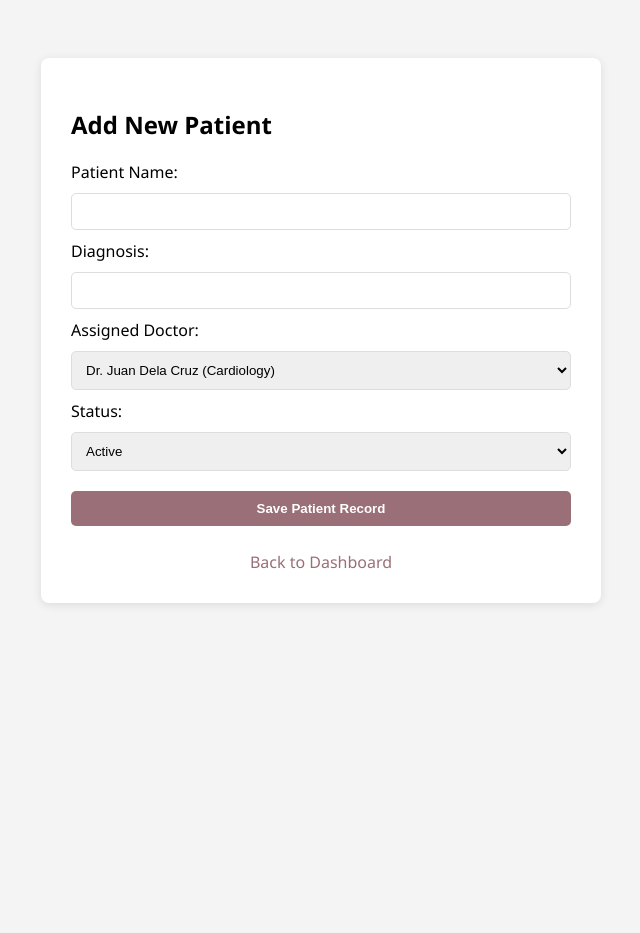
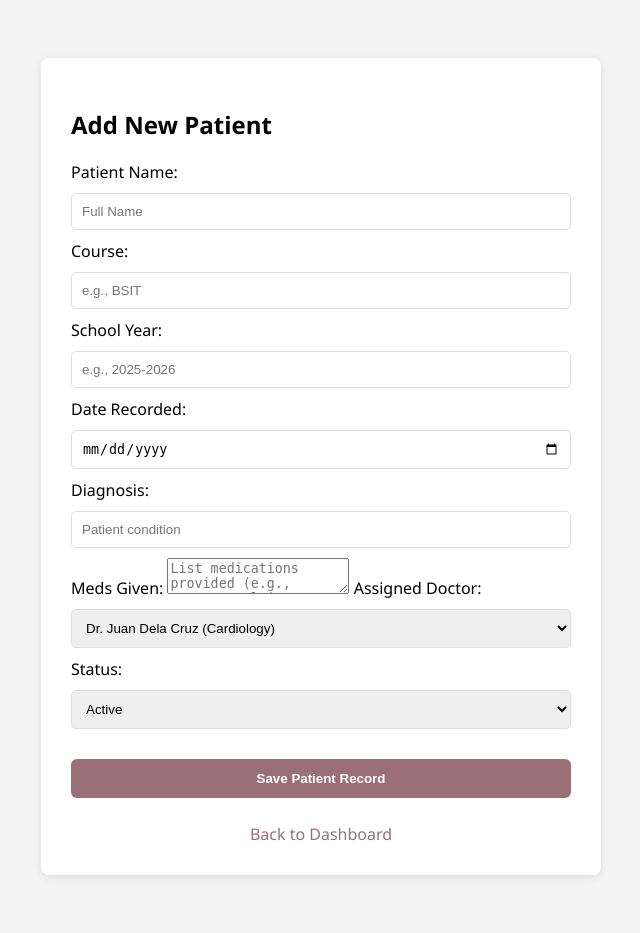
Before and after one commit to KimJulian/IT26_FinalProject, a PHP site: page /HealthFile/add_patient.php in a window 1280 px wide. Shown: the whole page, without its empty margins (319-959 px from the left). Before the commit the page ends 605 px from the top, so only its background shows below. Run offline with PHP 8.4, Linux system fonts and the light colour scheme; a user stored in the database is signed in; data comes from the database, SQL or seed files in the repository.

Commit message:
add academic and medication fields to patient registration form

```diff
--- a/add_patient.php
+++ b/add_patient.php
@@ -24,15 +24,26 @@ $conn = new mysqli("localhost", "root", "", "healthfile_db");
     <h2>Add New Patient</h2>
     <form action="add_patient_process.php" method="POST">
     <label>Patient Name:</label>
-        <input type="text" name="patient_name" required>
+    <input type="text" name="patient_name" placeholder="Full Name" required>
+
+    <label>Course:</label>
+    <input type="text" name="course" placeholder="e.g., BSIT" required>
+
+    <label>School Year:</label>
+    <input type="text" name="school_year" placeholder="e.g., 2025-2026" required>
+
+    <label>Date Recorded:</label>
+    <input type="date" name="date_recorded" required>
 
     <label>Diagnosis:</label>
-        <input type="text" name="diagnosis" required>
+    <input type="text" name="diagnosis" placeholder="Patient condition" required>
+
+    <label>Meds Given:</label>
+    <textarea name="meds_given" placeholder="List medications provided (e.g., Paracetamol in blister pack)"></textarea>
 
     <label>Assigned Doctor:</label>
     <select name="doctor_id" required>
         <?php
-            // Fetch doctors for the dropdown
         $doctors = $conn->query("SELECT * FROM doctors");
         while($row = $doctors->fetch_assoc()) {
             echo "<option value='".$row['doctor_id']."'>".$row['doctor_name']." (".$row['specialization'].")</option>";
@@ -46,7 +57,9 @@ $conn = new mysqli("localhost", "root", "", "healthfile_db");
         <option value="Discharged">Discharged</option>
     </select>
 
-        <button type="submit">Save Patient Record</button>
+    <button type="submit" style="background-color: #9A6F77; color: white; padding: 12px; border: none; border-radius: 6px; cursor: pointer; font-weight: bold; margin-top: 20px;">
+        Save Patient Record
+    </button>
 </form>
     <a href="dashboard.php" class="back-link">Back to Dashboard</a>
 </div>
```
Lines whose indentation alone changed are shown as unchanged.
